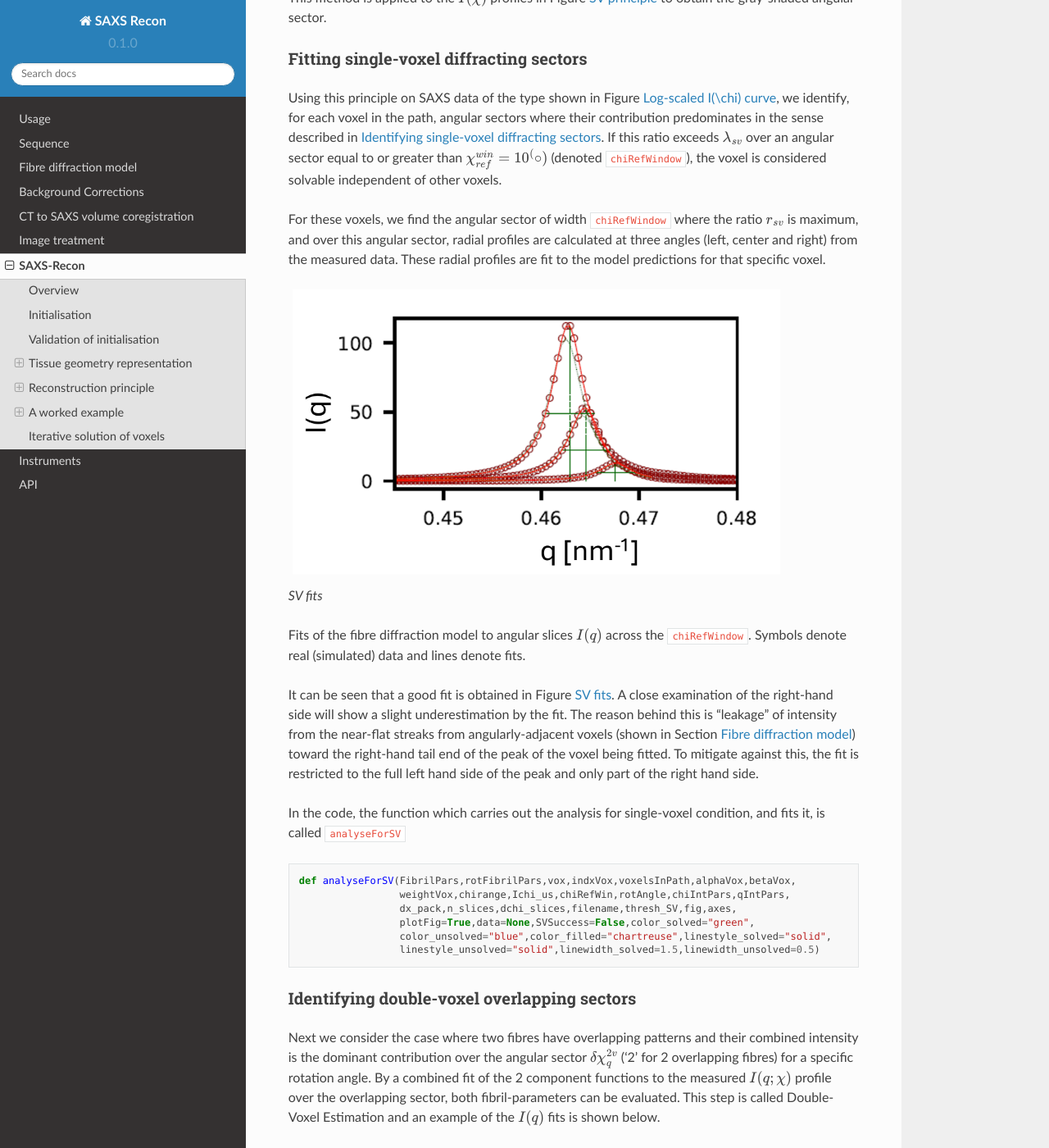
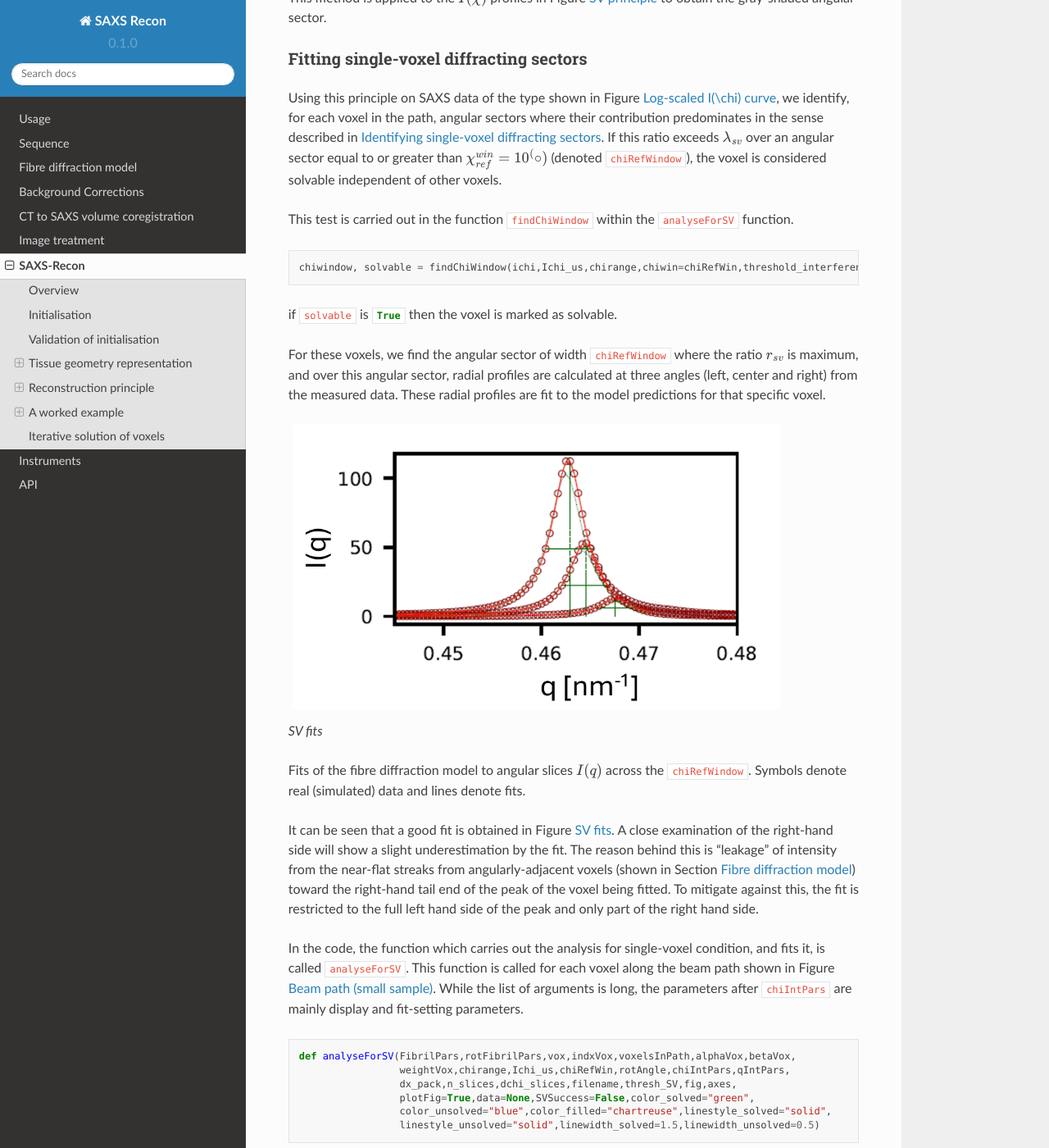
Before and after one commit to himadri111/saxs-docs-tutorial, a Sphinx documentation site: the page built from docs/source/saxsrecon.rst, in a window 1280 px wide and 1400 px high, scrolled down 7198 px. Shown: the whole window at 82% size. Built offline with Sphinx 7.4.7 and the Read the Docs theme 2.0.0, drawn with Linux system fonts in a browser that asks for light colours.

Commit message:
Update saxsrecon.rst

```diff
--- a/docs/source/saxsrecon.rst
+++ b/docs/source/saxsrecon.rst
@@ -179,6 +179,14 @@ Fitting single-voxel diffracting sectors
 
 Using this principle on SAXS data of the type shown in Figure :ref:`logichi`, we identify, for each voxel in the path, angular sectors where their contribution predominates in the sense described in :ref:`singlevoxel`. If this ratio exceeds :math:`\lambda_{sv}` over an angular sector equal to or greater than :math:`\chi_{ref}^{win}= 10^(\circ)` (denoted :python:`chiRefWindow`), the voxel is considered solvable independent of other voxels.
 
+This test is carried out in the function :python:`findChiWindow` within the :python:`analyseForSV` function.
+
+.. code-block:: python
+
+  chiwindow, solvable = findChiWindow(ichi,Ichi_us,chirange,chiwin=chiRefWin,threshold_interference=thresh_int_SV,threshold_detection=thresh_det_SV)
+
+if :python:`solvable` is :python:`True` then the voxel is marked as solvable.
+
 For these voxels, we find the angular sector of width :python:`chiRefWindow` where the ratio :math:`r_{sv}` is maximum, and over this angular sector, radial profiles are calculated at three angles (left, center and right) from the measured data. These radial profiles are fit to the model predictions for that specific voxel.
 
 .. _svfit-label:
@@ -191,7 +199,7 @@ For these voxels, we find the angular sector of width :python:`chiRefWindow` whe
 
 It can be seen that a good fit is obtained in Figure :ref:`svfit-label`. A close examination of the right-hand side will show a slight underestimation by the fit. The reason behind this is "leakage" of intensity from the near-flat streaks from angularly-adjacent voxels (shown in Section :ref:`section_fibre_diff`) toward the right-hand tail end of the peak of the voxel being fitted. To mitigate against this, the fit is restricted to the full left hand side of the peak and only part of the right hand side.
 
-In the code, the function which carries out the analysis for single-voxel condition, and fits it, is called :python:`analyseForSV`
+In the code, the function which carries out the analysis for single-voxel condition, and fits it, is called :python:`analyseForSV`. This function is called for each voxel along the beam path shown in Figure :ref:`beampathsmall`. While the list of arguments is long, the parameters after :python:`chiIntPars` are mainly display and fit-setting parameters.
 
 .. code-block:: python
 
```
